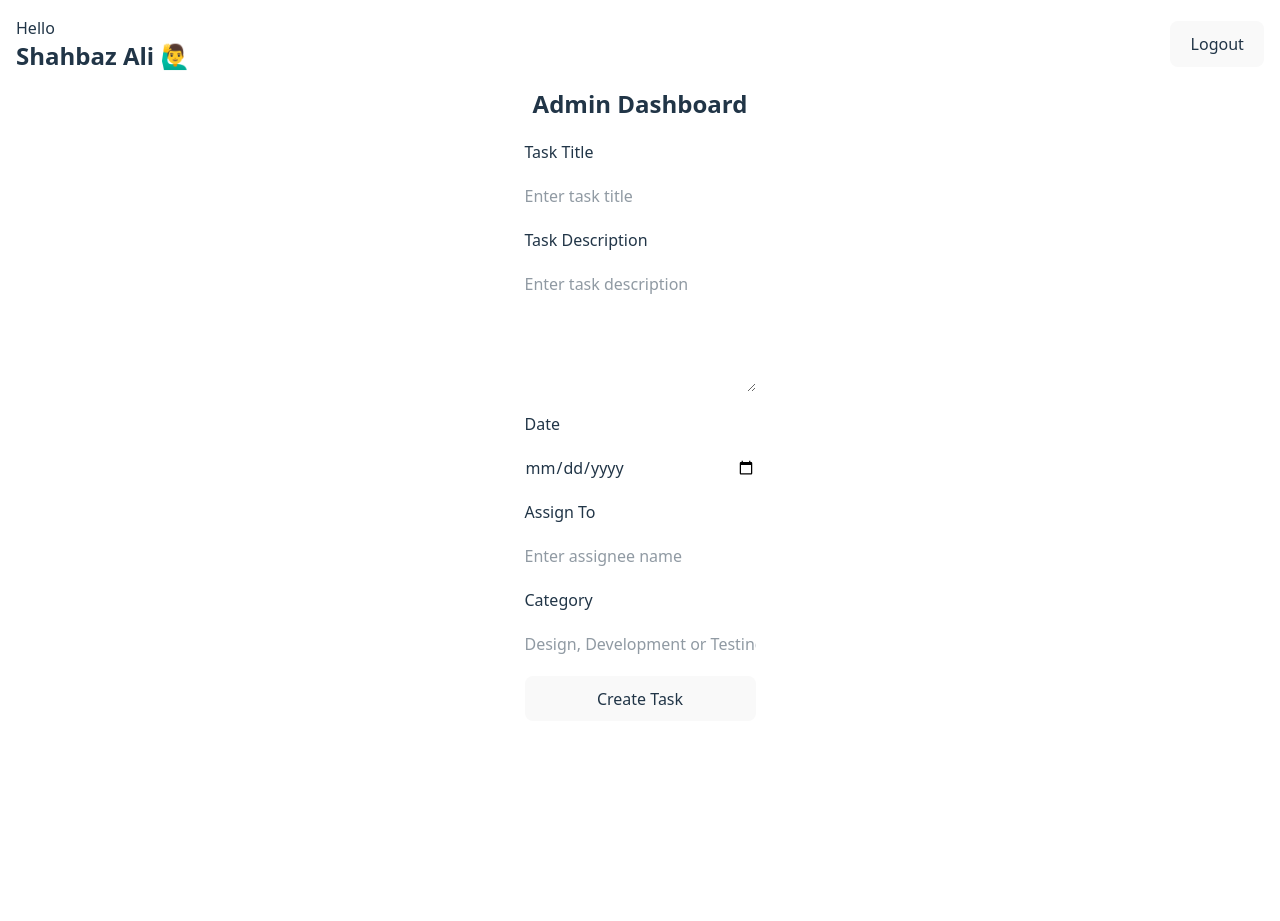
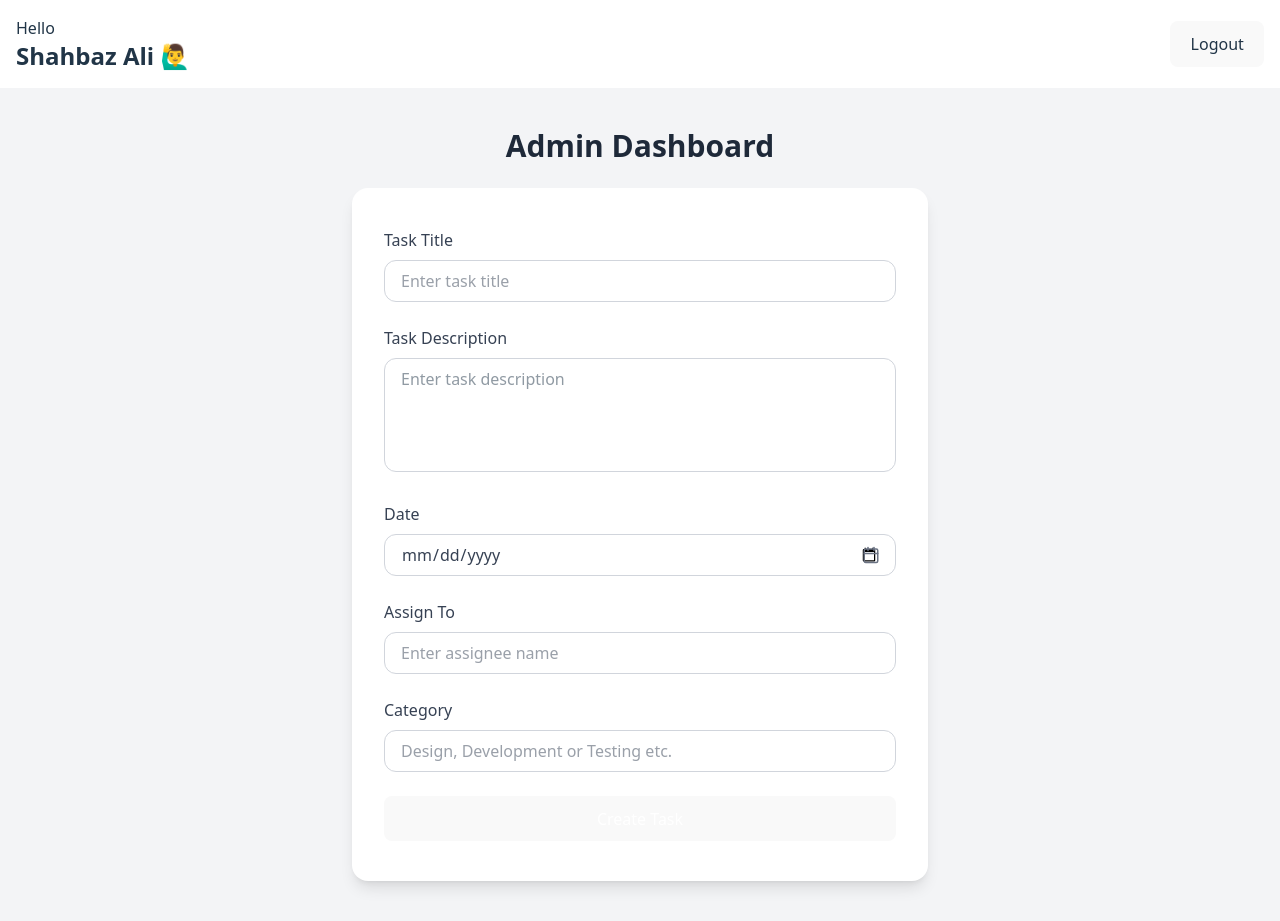
Before and after one commit to Shahbazali2001/task-nest, a React (Vite) app: page / in a window 1280 px wide. Before the commit the page ends 800 px from the top, so only its background shows below. Built offline with nearby package versions, Linux system fonts and the light colour scheme.

Commit message:
Task List Form Finalized

```diff
--- a/src/components/Dashboard/AdminDashboard.jsx
+++ b/src/components/Dashboard/AdminDashboard.jsx
@@ -1,25 +1,97 @@
-import React from 'react'
+// import React from 'react'
 
+// const AdminDashboard = () => {
+//   return (
+//     <div className='flex flex-col justify-center items-center'>
+//         <h1 className='text-2xl font-bold'>Admin Dashboard</h1>
+//         <form action="" className='flex flex-col gap-5 p-5'>
+//             <h3>Task Title</h3>
+//             <input type="text" placeholder='Enter task title'/>
+//             <h3>Task Description</h3>
+//             <textarea placeholder='Enter task description' cols={10} rows={5}></textarea>
+//             <h3>Date</h3>
+//             <input type="date"/>
+//             <h3>Assign To</h3>
+//             <input type="text" placeholder='Enter assignee name'/>
+//             <h3>Category</h3>
+//             <input type="text" placeholder='Design, Development or Testing etc.'/>
+//             <button>Create Task</button>
+
+//         </form>
+//     </div>
+//   )
+// }
+
+// export default AdminDashboard
+
+import React from 'react';
+import { FiCalendar } from 'react-icons/fi';
 const AdminDashboard = () => {
   return (
-    <div className='flex flex-col justify-center items-center'>
-        <h1 className='text-2xl font-bold'>Admin Dashboard</h1>
-        <form action="" className='flex flex-col gap-5 p-5'>
-            <h3>Task Title</h3>
-            <input type="text" placeholder='Enter task title'/>
-            <h3>Task Description</h3>
-            <textarea placeholder='Enter task description' cols={10} rows={5}></textarea>
-            <h3>Date</h3>
-            <input type="date"/>
-            <h3>Assign To</h3>
-            <input type="text" placeholder='Enter assignee name'/>
-            <h3>Category</h3>
-            <input type="text" placeholder='Design, Development or Testing etc.'/>
-            <button>Create Task</button>
+    <div className="min-h-screen flex flex-col items-center justify-start bg-gray-100 py-10">
+      <h1 className="text-3xl font-bold text-gray-800 mb-6">Admin Dashboard</h1>
 
-        </form>
+      <form
+        action=""
+        className="bg-white shadow-lg rounded-2xl w-full max-w-xl px-8 py-10 flex flex-col gap-6"
+      >
+        <div>
+          <label className="block text-gray-700 font-medium mb-2">Task Title</label>
+          <input
+            type="text"
+            placeholder="Enter task title"
+            className="w-full px-4 py-2 text-gray-700 border border border-gray-300 rounded-xl focus:outline-none focus:ring-2 focus:ring-blue-500"
+          />
+        </div>
+
+        <div>
+          <label className="block text-gray-700 font-medium mb-2">Task Description</label>
+          <textarea
+            placeholder="Enter task description"
+            rows={4}
+            className="w-full px-4 py-2 border border-gray-300 rounded-xl resize-none focus:outline-none focus:ring-2 focus:ring-blue-500"
+          ></textarea>
+        </div>
+
+        <div>
+          <label className="block text-gray-700 font-medium mb-2">Date</label>
+          <div className="relative">
+          <input
+            type="date"
+            className="w-full px-4 py-2 text-gray-700 border border-gray-300 rounded-xl focus:outline-none focus:ring-2 focus:ring-blue-500 appearance-none"
+          />
+          <FiCalendar className="absolute right-4 top-1/2 transform -translate-y-1/2 text-gray-500 pointer-events-none text-lg" />
+          </div>
+        </div>
+
+
+        <div>
+          <label className="block text-gray-700 font-medium mb-2">Assign To</label>
+          <input
+            type="text"
+            placeholder="Enter assignee name"
+            className="w-full px-4 py-2 text-gray-700 border border border-gray-300 rounded-xl focus:outline-none focus:ring-2 focus:ring-blue-500"
+          />
+        </div>
+
+        <div>
+          <label className="block text-gray-700 font-medium mb-2">Category</label>
+          <input
+            type="text"
+            placeholder="Design, Development or Testing etc."
+            className="w-full px-4 py-2 border border-gray-300 text-gray-700 rounded-xl focus:outline-none focus:ring-2 focus:ring-blue-500"
+          />
+        </div>
+
+        <button
+          type="submit"
+          className="bg-blue-600 text-white font-semibold py-3 rounded-xl hover:bg-blue-700 transition-all duration-300"
+        >
+          Create Task
+        </button>
+      </form>
     </div>
-  )
-}
+  );
+};
 
-export default AdminDashboard
+export default AdminDashboard;
```
